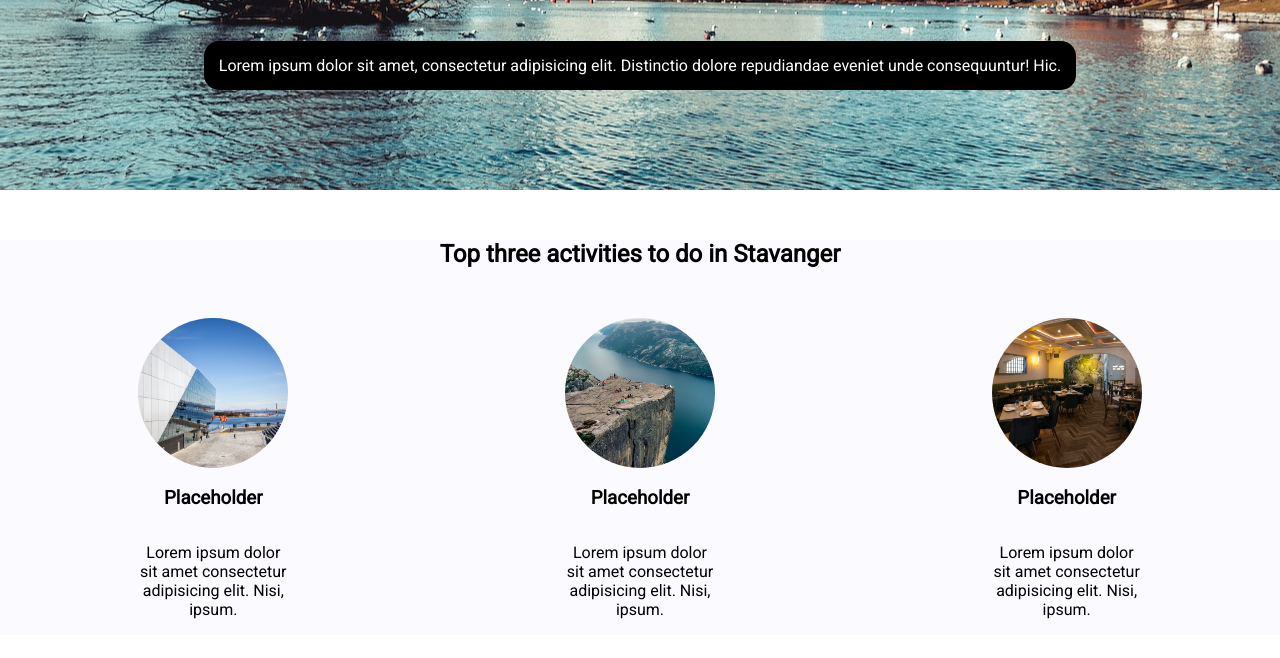
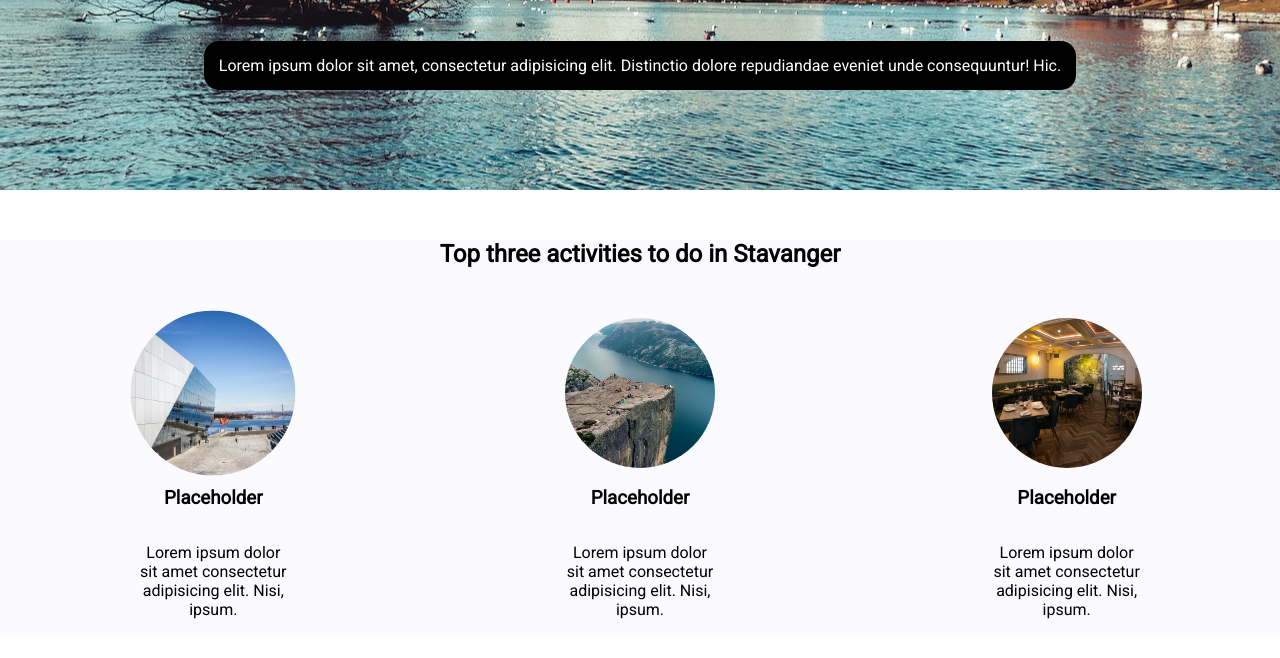
Before and after one commit to Morten-Kodehode/scrimba-hometown, a plain HTML site: page index.html in a window 1280 px wide. In both pictures the pointer is over the picture 213 px from the left and 603 px from the top of the page. Shown: the part 210-868 px from the top of the page. Drawn offline with Linux system fonts and the light colour scheme.

Commit message:
added transition to activity images

```diff
--- a/style.css
+++ b/style.css
@@ -83,3 +83,8 @@ body {
   border-radius: 50%;
   object-fit: cover;
 }
+
+#activity__image:hover {
+  transform: scale(1.1);
+  transition: transform 1s ease-in;
+}
```
